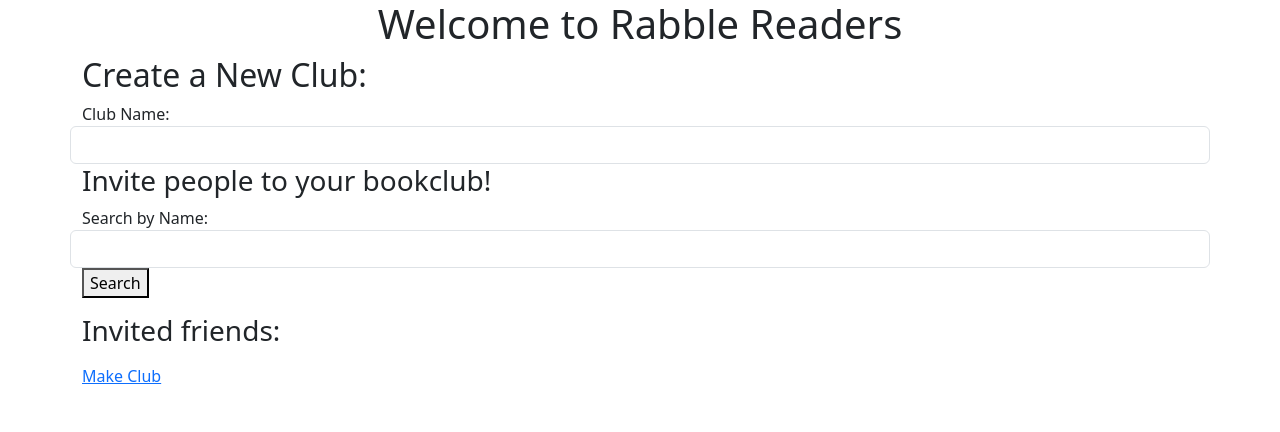
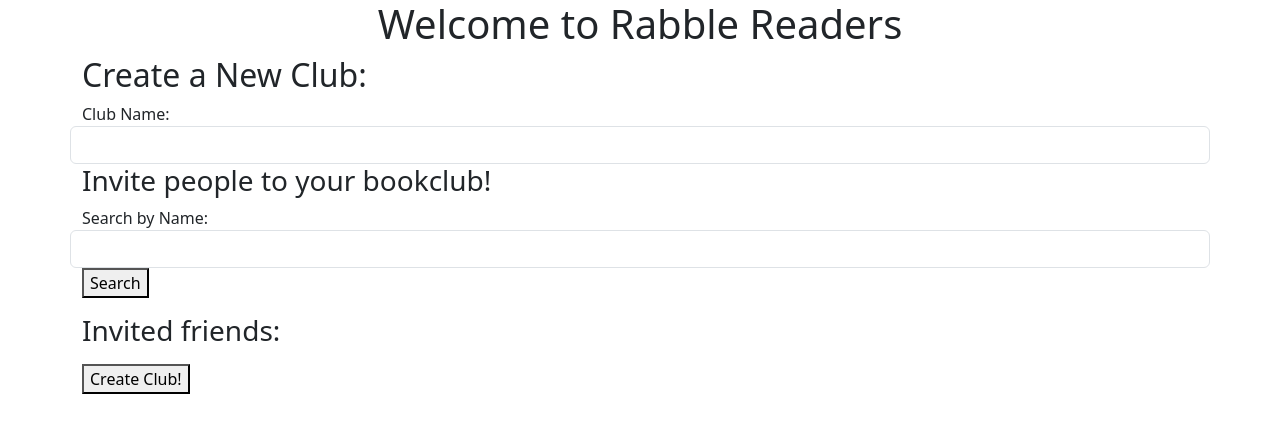
Before and after one commit to Nicole-Boettcher/rabblereaders, a React (Create React App) app: page /createClub in a window 1280 px wide. Shown: the top 432 px of the page. Built offline with nearby package versions, Linux system fonts and the light colour scheme.

Commit message:
create invite friends list when creating a Club

```diff
--- a/src/Components/CreateClubScreen.js
+++ b/src/Components/CreateClubScreen.js
@@ -1,6 +1,7 @@
 import React, { useState } from "react";
 import APIcalls from "../Utils/APIcalls";
 import { Link } from "react-router-dom";
+import { Button } from "bootstrap";
 
 function CreateClubScreen(props) {
   const [clubName, setClubName] = useState("");
@@ -8,20 +9,29 @@ function CreateClubScreen(props) {
   const [searchReponse, setSearchResponse] = useState([])
   const [invitedFriends, setInvitedFriends] = useState([])
   const [noNameFound, setNoNameFound] = useState(false)
+  const [errorMessage, setErrorMessage] = useState(false)
+  const [createClubSuccess, setCreateClubSuccess] = useState(false)
 
 
   // Will have a list of friends and have a search bar for the admin to add certain friends to the club
 
+  const createClub = () => {
+    console.log("about to create club")
+    if (invitedFriends.length < 1 || clubName === "") {
+      setErrorMessage(true)
+      console.log("error")
+    } else {
+      setErrorMessage(false)
+      props.updateClubData({ name: clubName });
+      setCreateClubSuccess(true)
+    }
+  }
 
   const handleClick = () => {
     console.log("About to add ", searchName, " to invited list  response: ", searchReponse[0])
     setInvitedFriends(prevList => [...prevList, searchReponse[0]])
     setSearchName("")
     setSearchResponse([])
-  };
-
-  const sendClubData = () => {
-    props.updateClubData({ name: clubName });
   };
 
   const searchByName = async () => {
@@ -83,15 +93,16 @@ function CreateClubScreen(props) {
       <h3>Invited friends:</h3>
       {invitedFriends.map((user) => (
         <li key={user.ItemID}>
-          {user.Username}
+          Username: {user.Username}, ID: {user.ItemID}
         </li>
       ))}
 
       {/* the no space before link was annoying */}
       <p></p>
-      <Link to="/home" onClick={sendClubData} >
-        Make Club
-      </Link>
+      <button onClick={createClub}>Create Club!</button>
+      {createClubSuccess ? <Link to="/home">Success! Click to Continue</Link> : null}
+      {errorMessage && <p>Error creating club, no name entered or no people invited</p>}
+
     </div>
   );
 }
```
